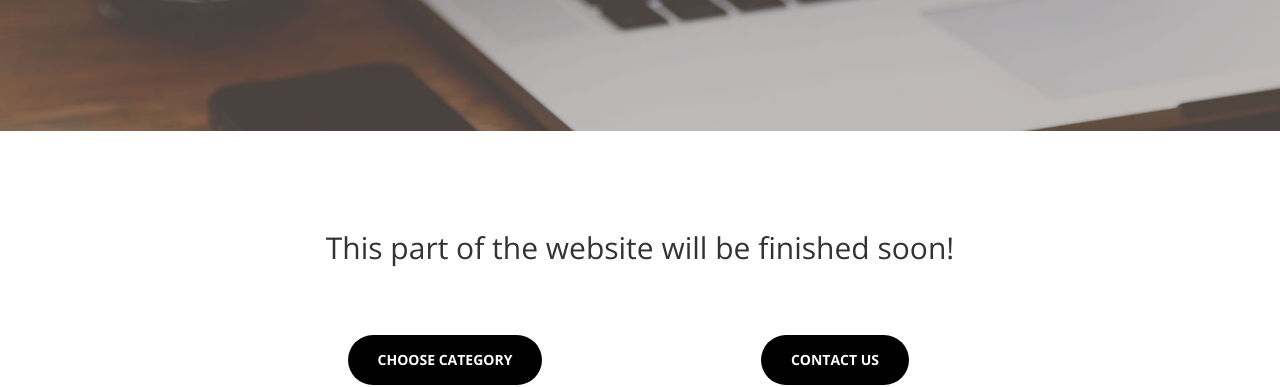
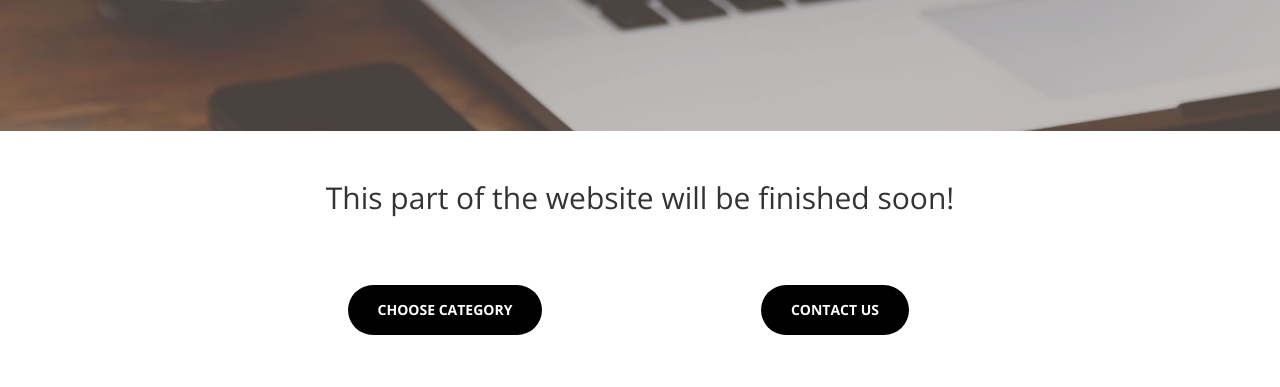
Before and after one commit to axyyu/TJHSSTassistivetech, a website: page notfound.html in a window 1280 px wide. Shown: the part 269-656 px from the top of the page. Drawn offline with nearby package versions, Linux system fonts and the light colour scheme.

Commit message:
Styling and minor edit
Reduced amount of padding on "Not Found" page and pluralized Virtual Device on simulation hover (index).

```diff
--- a/notfound.html
+++ b/notfound.html
@@ -78,7 +78,7 @@
     </div>
 </header>
 
-<section id="contact">
+<section id="contact" style = "padding: 50px 0px 0px 0px;">
     <div class="container">
         <div class="row">
             <div class="col-lg-8 col-lg-offset-2 text-center">
```
Also changed, not shown: index.html (+1 -1 lines).
